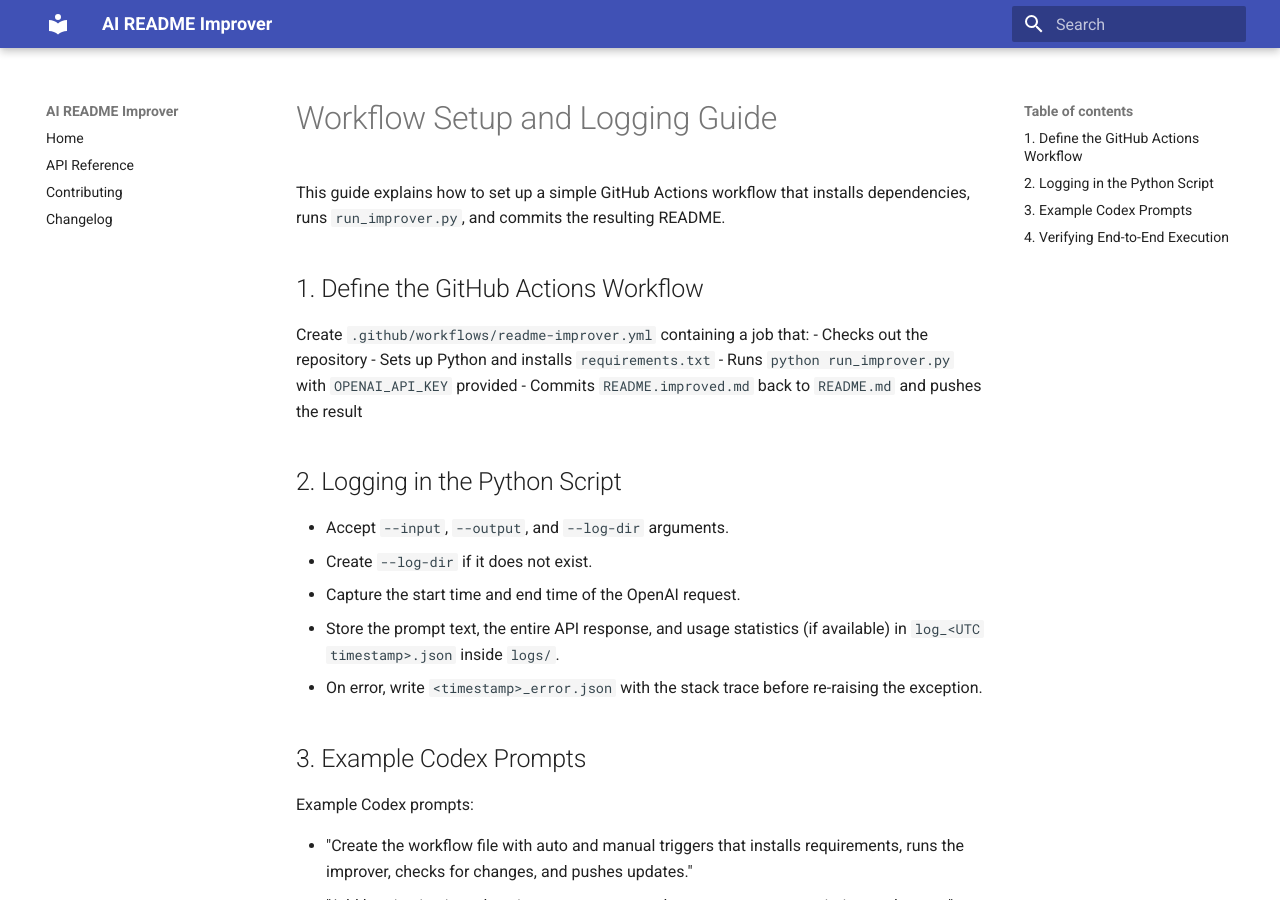
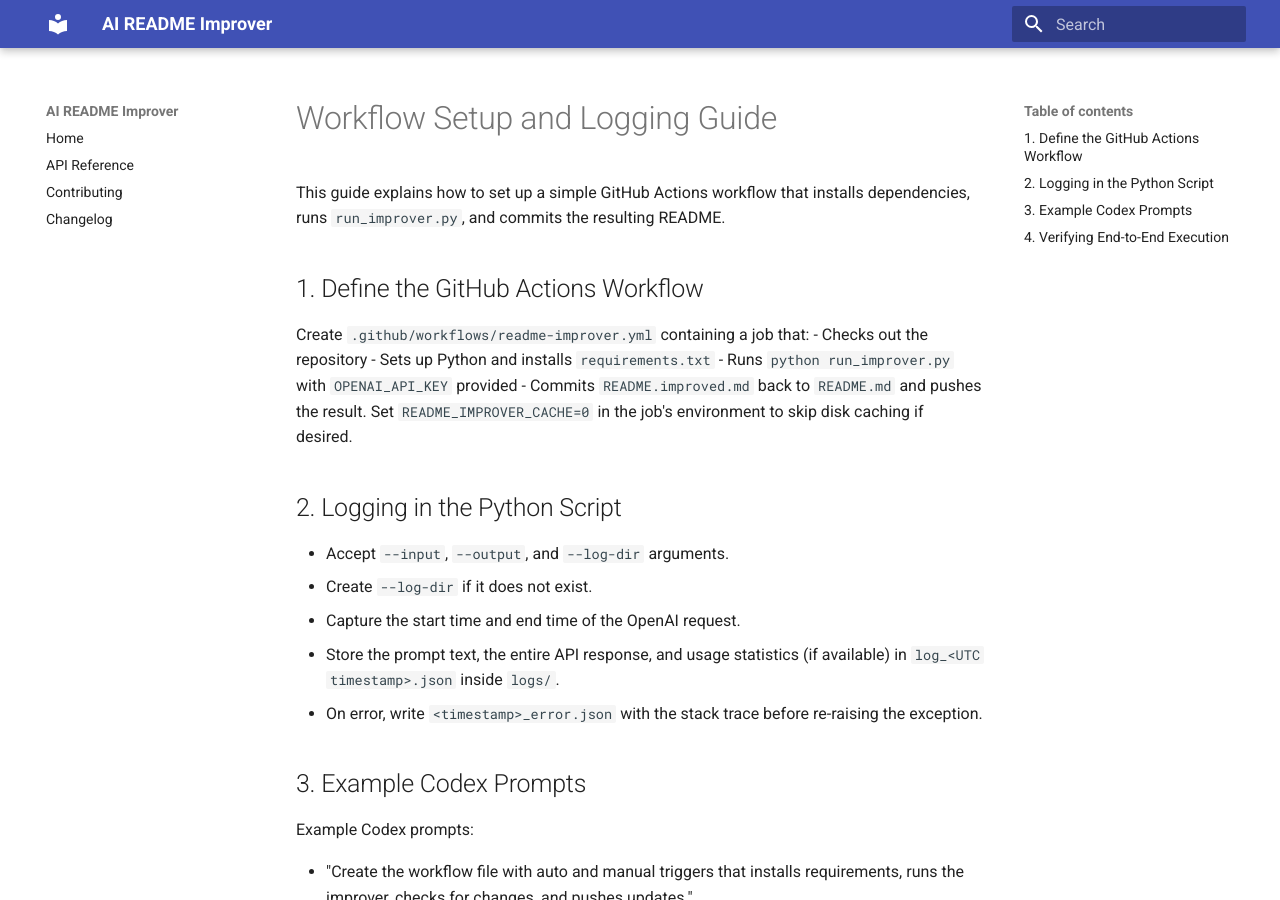
Before and after one commit to habib13352/ai-readme-improver, an MkDocs documentation site: the page built from docs/workflow_instructions.md, in a window 1280 px wide and 900 px high. Built offline with MkDocs 1.6.1 and Material for MkDocs 9.7.7, drawn with Linux system fonts in a browser that asks for light colours.

Commit message:
Document cache toggle and fix README newline

```diff
--- a/docs/workflow_instructions.md
+++ b/docs/workflow_instructions.md
@@ -8,7 +8,8 @@
 - Checks out the repository
 - Sets up Python and installs `requirements.txt`
 - Runs `python run_improver.py` with `OPENAI_API_KEY` provided
-- Commits `README.improved.md` back to `README.md` and pushes the result
+- Commits `README.improved.md` back to `README.md` and pushes the result.
+  Set `README_IMPROVER_CACHE=0` in the job's environment to skip disk caching if desired.
 
 ## 2. Logging in the Python Script
 
```
Also changed, not shown: README.md (+4 -1 lines), README.improved.md (line endings or trailing spaces), 1 other file.
